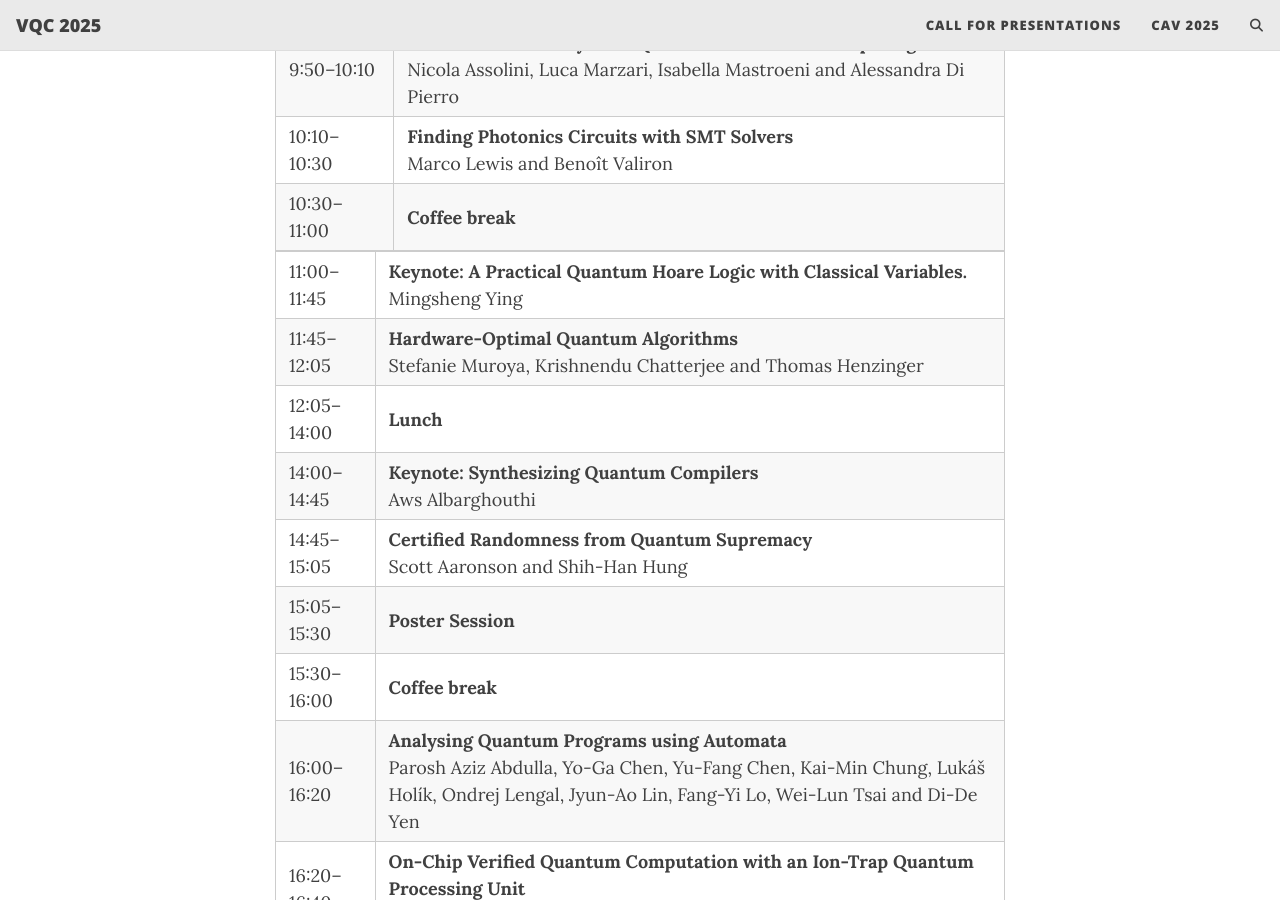
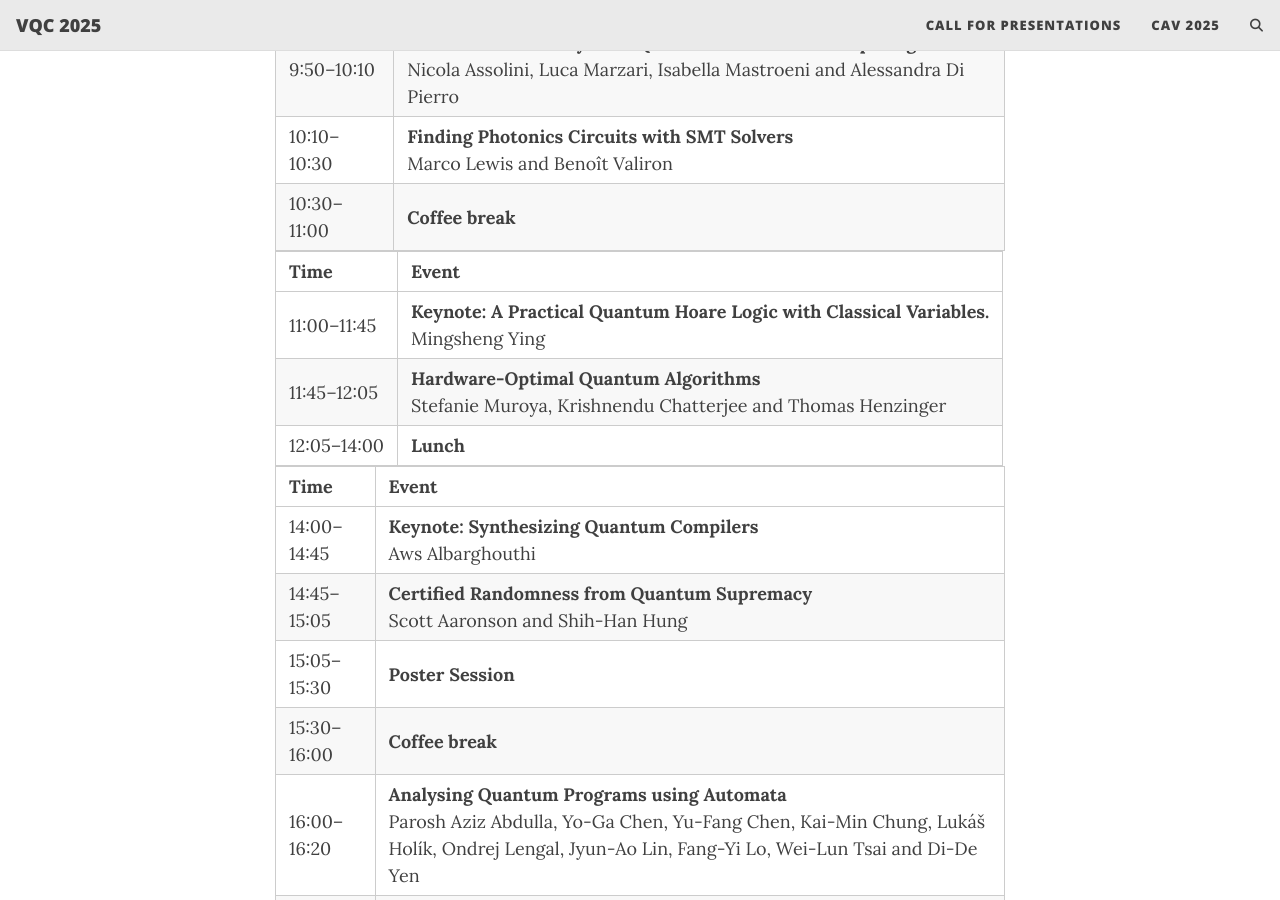
Before and after one commit to VerifiedQC/2025, a Jekyll site: the page built from schedule.md, in a window 1280 px wide and 900 px high, scrolled down 376 px. Built offline with Jekyll 4.4.1, drawn with Linux system fonts in a browser that asks for light colours; our own code applies the rules of GitHub Pages for plain Markdown files; comment, search, counter and statistics services are not loaded.

Commit message:
Update schedule.md

```diff
--- a/schedule.md
+++ b/schedule.md
@@ -26,10 +26,14 @@ In this talk, I will present an alternative approach: automatically synthesizing
 | 10:10–10:30  | **Finding Photonics Circuits with SMT Solvers**<br>Marco Lewis and Benoît Valiron |
 | 10:30–11:00  | **Coffee break** |
 
+| Time         | Event |
 |--------------|-------|
 | 11:00–11:45  | **Keynote: A Practical Quantum Hoare Logic with Classical Variables.**<br>Mingsheng Ying |
 | 11:45–12:05  | **Hardware-Optimal Quantum Algorithms**<br>Stefanie Muroya, Krishnendu Chatterjee and Thomas Henzinger |
 | 12:05–14:00  | **Lunch** |
+
+| Time         | Event |
+|--------------|-------|
 | 14:00–14:45  | **Keynote: Synthesizing Quantum Compilers**<br>Aws Albarghouthi |
 | 14:45–15:05  | **Certified Randomness from Quantum Supremacy**<br>Scott Aaronson and Shih-Han Hung |
 | 15:05–15:30  | **Poster Session** |
```
